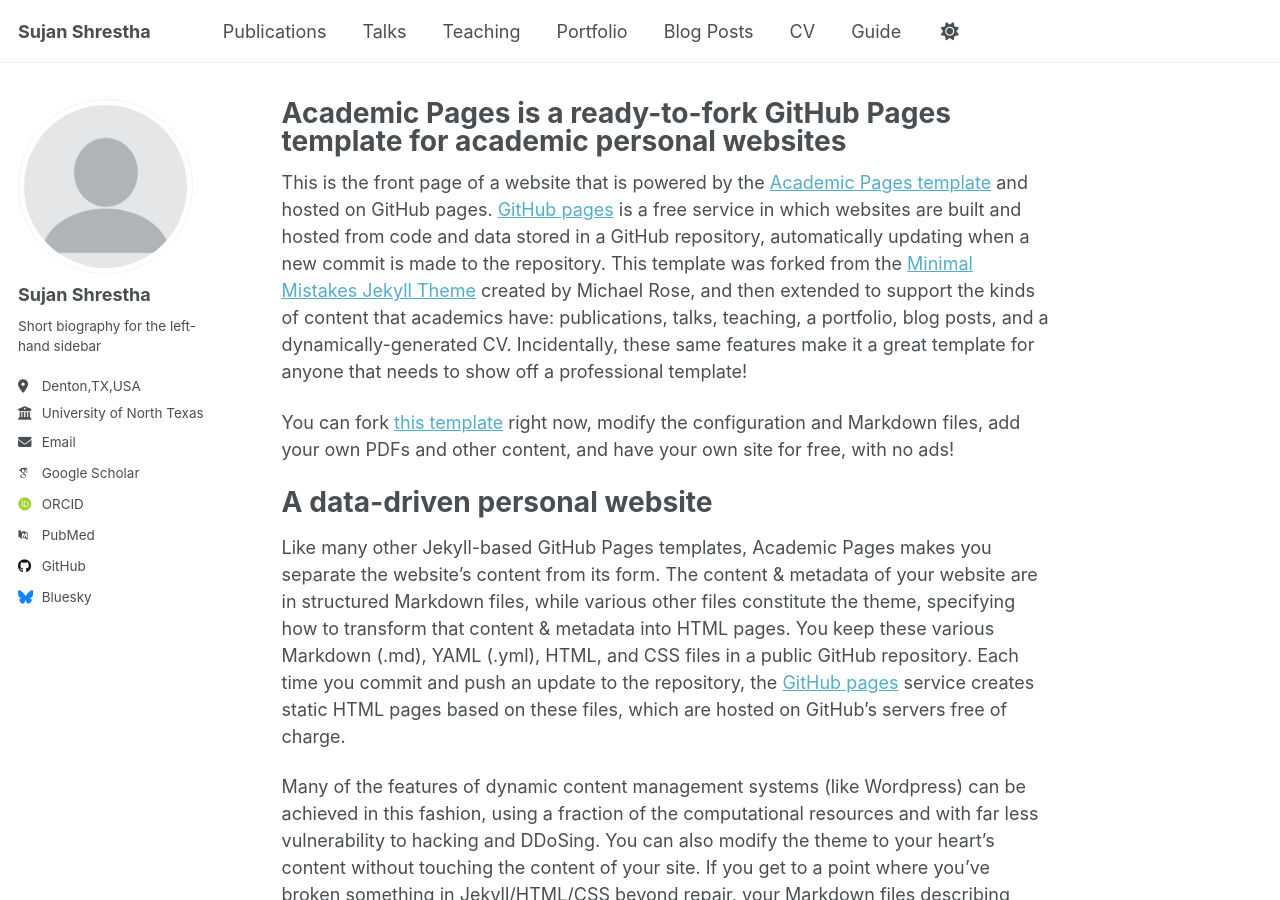
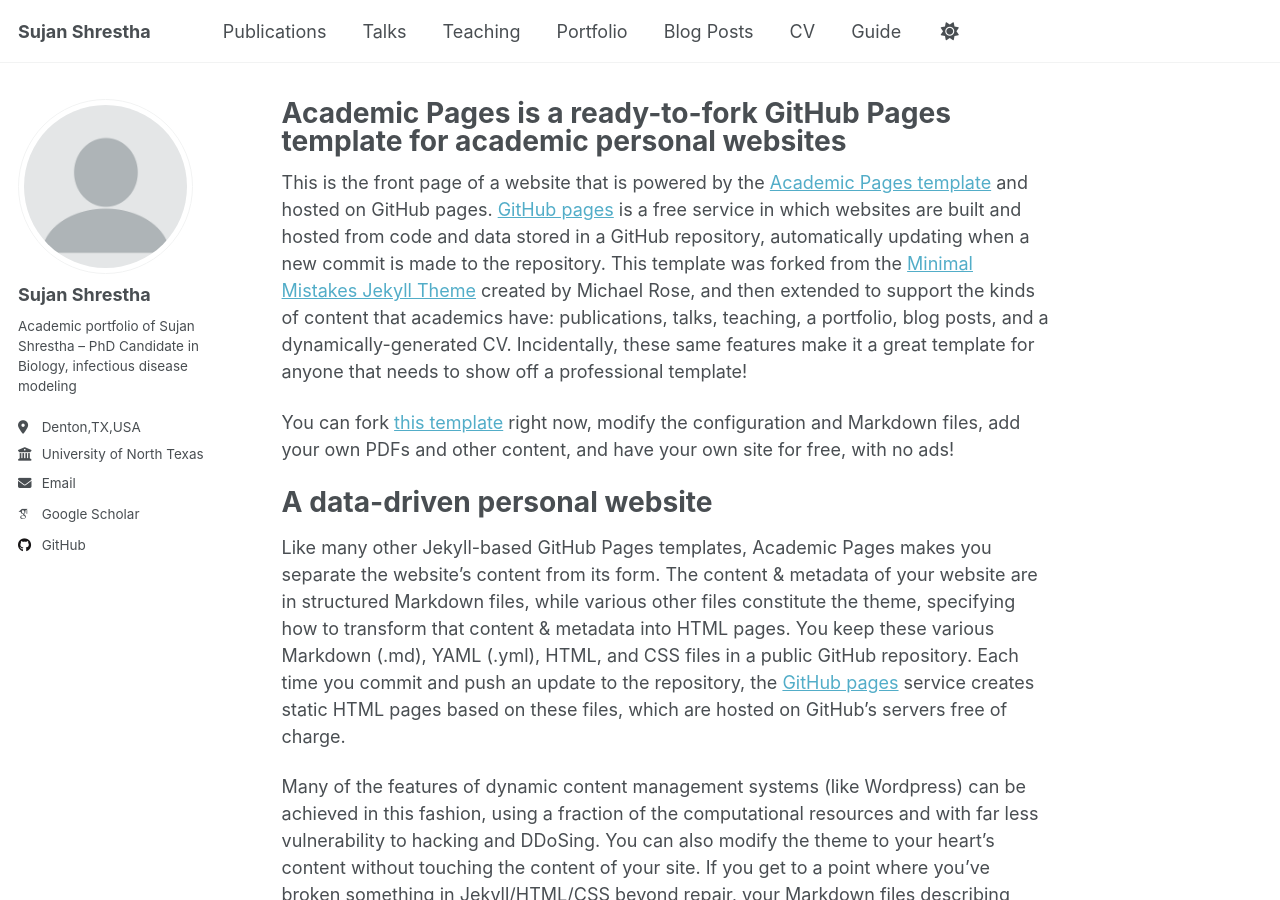
Before and after one commit to ss1855/SujanShrestha.github.io, a Jekyll site: the page built from _pages/about.md, in a window 1280 px wide and 900 px high. Built offline with Jekyll 4.4.1, drawn with Linux system fonts in a browser that asks for light colours; some web fonts are replaced; a script that is not in the unit is left out; part of the change alters nothing that is shown.

Commit message:
Update _config.yml

```diff
--- a/_config.yml
+++ b/_config.yml
@@ -26,7 +26,7 @@ author:
   avatar           : "profile.png"
   name             : "Sujan Shrestha"
   pronouns         : # example: "she/her"
-  bio              : "Short biography for the left-hand sidebar"
+  bio              : "Academic portfolio of Sujan Shrestha – PhD Candidate in Biology, infectious disease modeling"
   location         : "Denton,TX,USA"
   employer         : "University of North Texas"
   uri              : # URL
@@ -35,12 +35,12 @@ author:
   # Academic websites
   academia         : # URL
   arxiv            : # URL - Update with the correct link to your profile
-  googlescholar    : ""
+  googlescholar    : "https://scholar.google.com/citations?hl=en&user=uBOZh7wAAAAJ"
   inspire-hep      : # URL
   impactstory      : # URL
-  orcid            : ""
+  orcid            : # URL
   semantic         : # URL
-  pubmed           : ""
+  pubmed           : # URL
   researchgate     : # URL
   scopus           : # URL
 
@@ -54,7 +54,7 @@ author:
 
   # Social media
   artstation       : # Username
-  bluesky          : "bsky.app" # Replace this with you Bluesky username
+  bluesky          : # Replace this with you Bluesky username
   facebook         : # Username
   flickr           : # Username
   foursquare       : # Username
```
